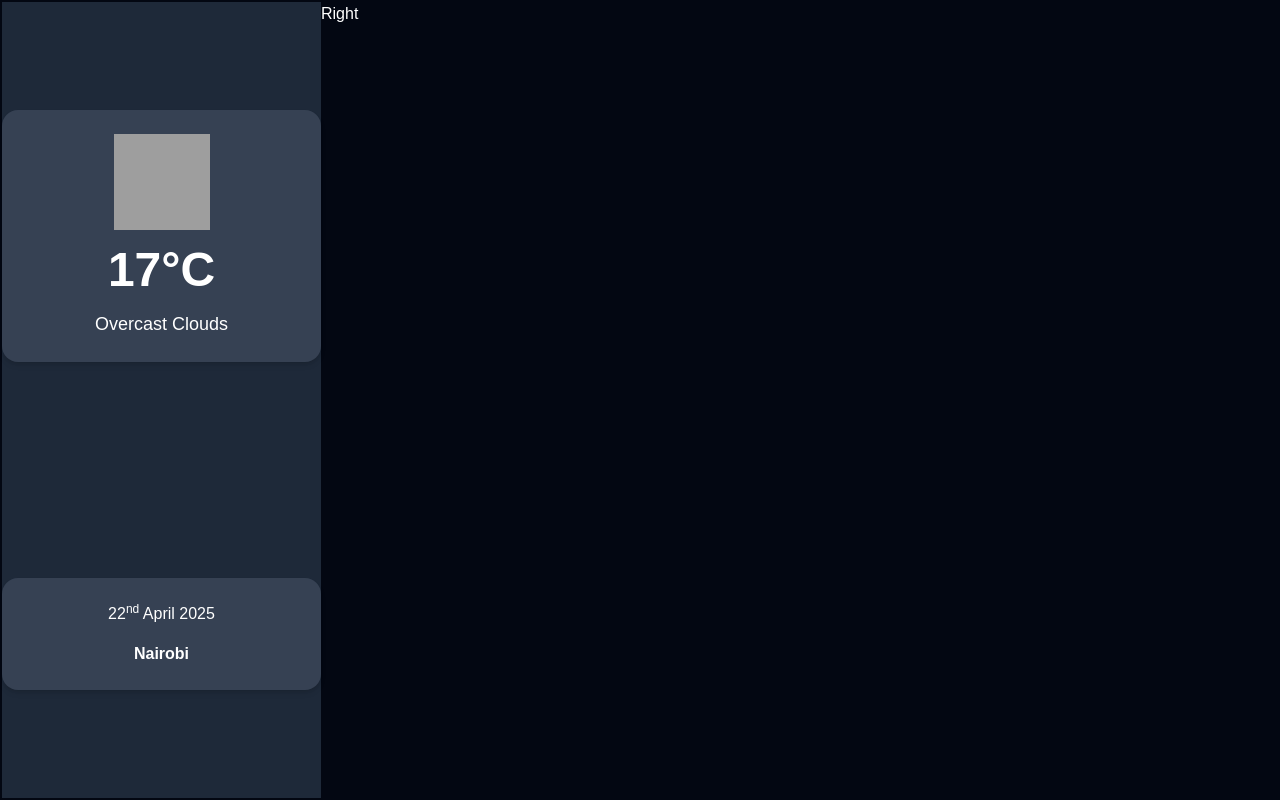
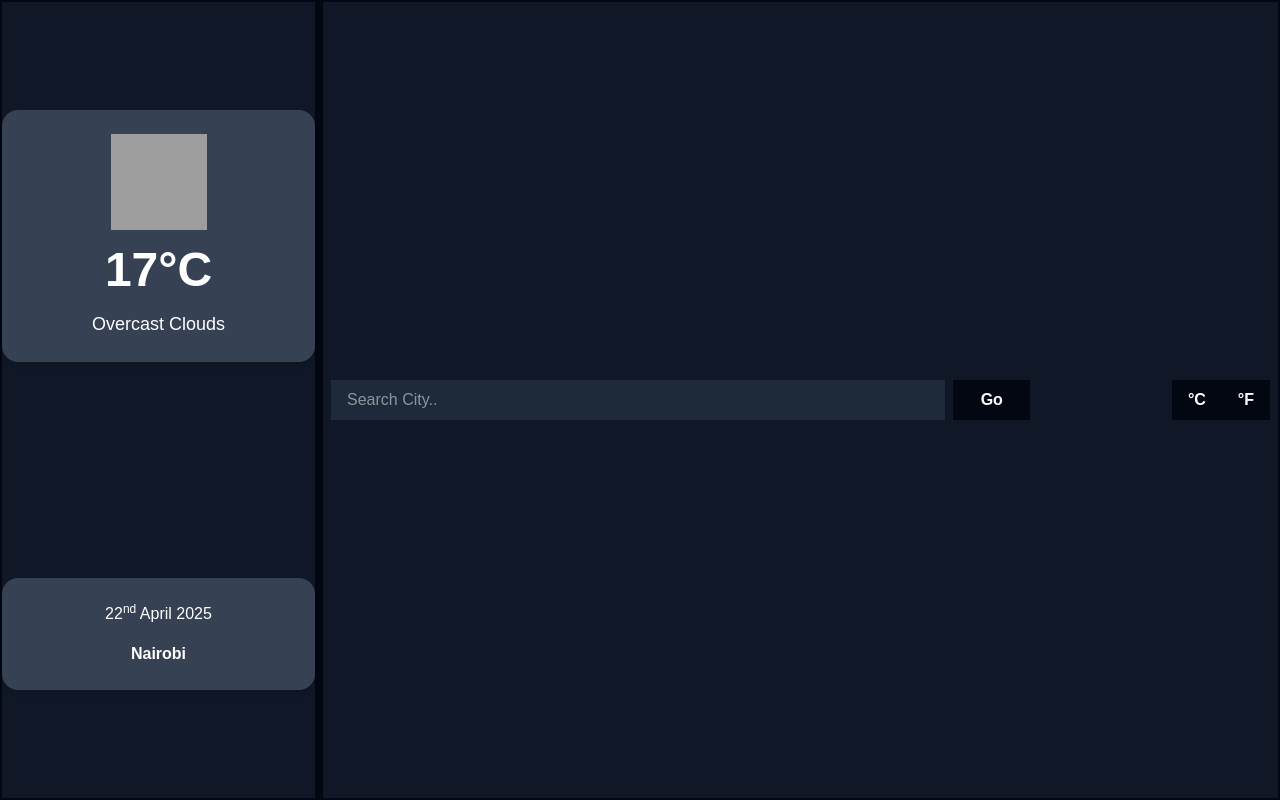
Before and after one commit to aleksifuna/pawa-weather-app, a Next.js app in the folder frontend/: page / in a window 1280 px wide. Built offline with nearby package versions, Linux system fonts and the light colour scheme; grey boxes are pictures that could not be loaded.

Commit message:
add SearchBar component and integrate it into the Home page layout

```diff
--- /dev/null
+++ b/frontend/app/SearchBar.tsx
@@ -0,0 +1,36 @@
+import React from "react";
+
+export const SearchBar = () => {
+  return (
+    <div className="flex justify-between">
+      <form className="flex w-full max-w-3xl gap-x-2">
+        <input
+          type="text"
+          placeholder="Search City.."
+          className="basis-[80%] px-4 py-2 bg-gray-800 text-white focus:outline-none"
+        />
+        <button
+          type="submit"
+          className="basis-[10%] px-4 py-2 bg-gray-950 hover:bg-gray-800 text-white font-semibold"
+        >
+          Go
+        </button>
+      </form>
+
+      <div className="flex">
+        <button
+          type="submit"
+          className="basis-[10%] px-4 py-2 bg-gray-950 hover:bg-gray-800 text-white font-semibold"
+        >
+          °C
+        </button>
+        <button
+          type="submit"
+          className="basis-[10%] px-4 py-2 bg-gray-950 hover:bg-gray-800 text-white font-semibold"
+        >
+          °F
+        </button>
+      </div>
+    </div>
+  );
+};
--- a/frontend/app/page.tsx
+++ b/frontend/app/page.tsx
@@ -1,5 +1,6 @@
 import CurrentWeather from "./CurrentWeather";
 import { DateLocation } from "./DateLocation";
+import { SearchBar } from "./SearchBar";
 
 export default function Home() {
   const data = {
@@ -13,8 +14,8 @@ export default function Home() {
   };
 
   return (
-    <div className="grid grid-cols-4 max-w-[screen] h-screen bg-gray-950 text-white p-0.5">
-      <div className="col-span-1 flex flex-col justify-around bg-gray-800">
+    <div className="grid grid-cols-4 gap-x-2 max-w-[screen] h-screen bg-gray-950 text-white p-0.5">
+      <div className="col-span-1 flex flex-col justify-around bg-gray-900">
         <div>
           <CurrentWeather data={data} />
         </div>
@@ -22,7 +23,9 @@ export default function Home() {
           <DateLocation data={data} />
         </div>
       </div>
-      <div className="col-span-3">Right</div>
+      <div className="col-span-3 flex flex-col justify-around bg-gray-900 p-2">
+        <SearchBar />
+      </div>
     </div>
   );
 }
```
